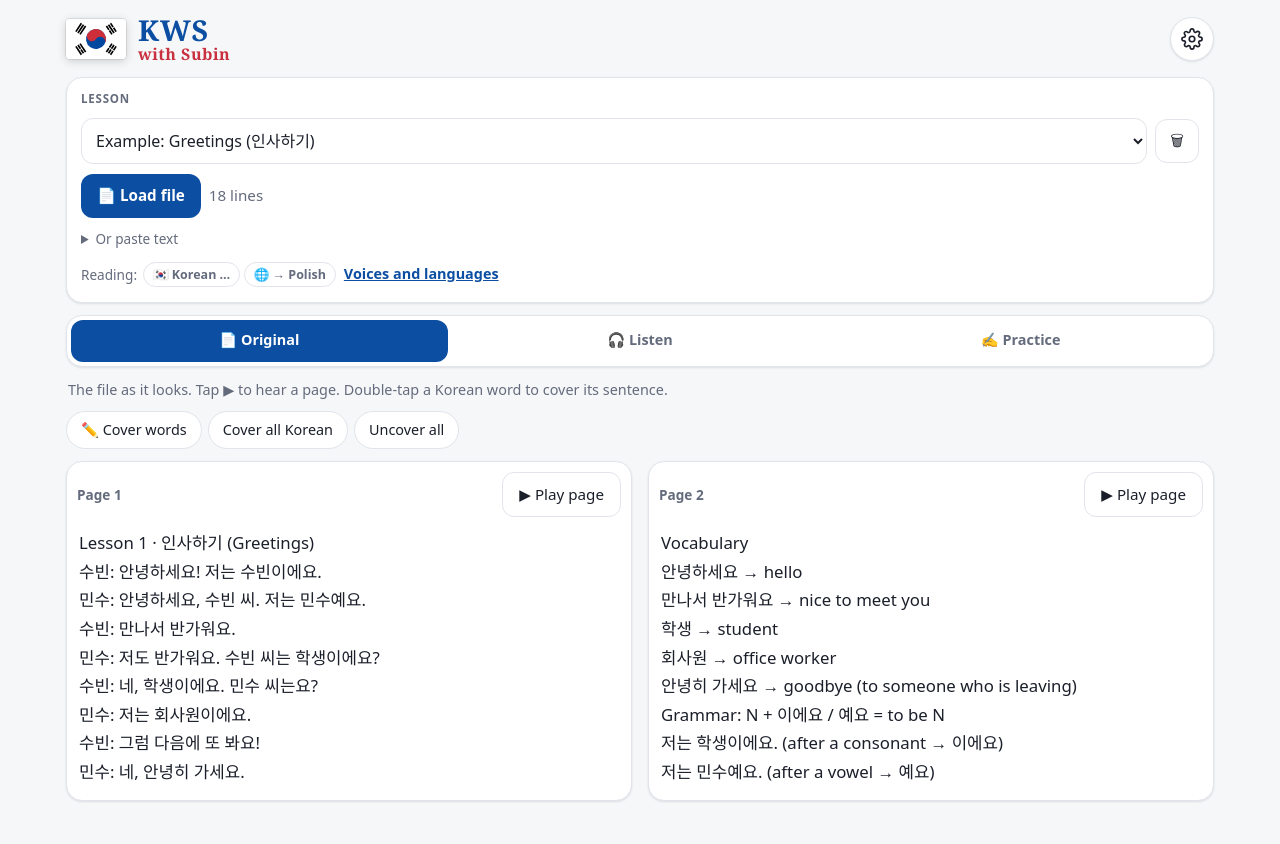
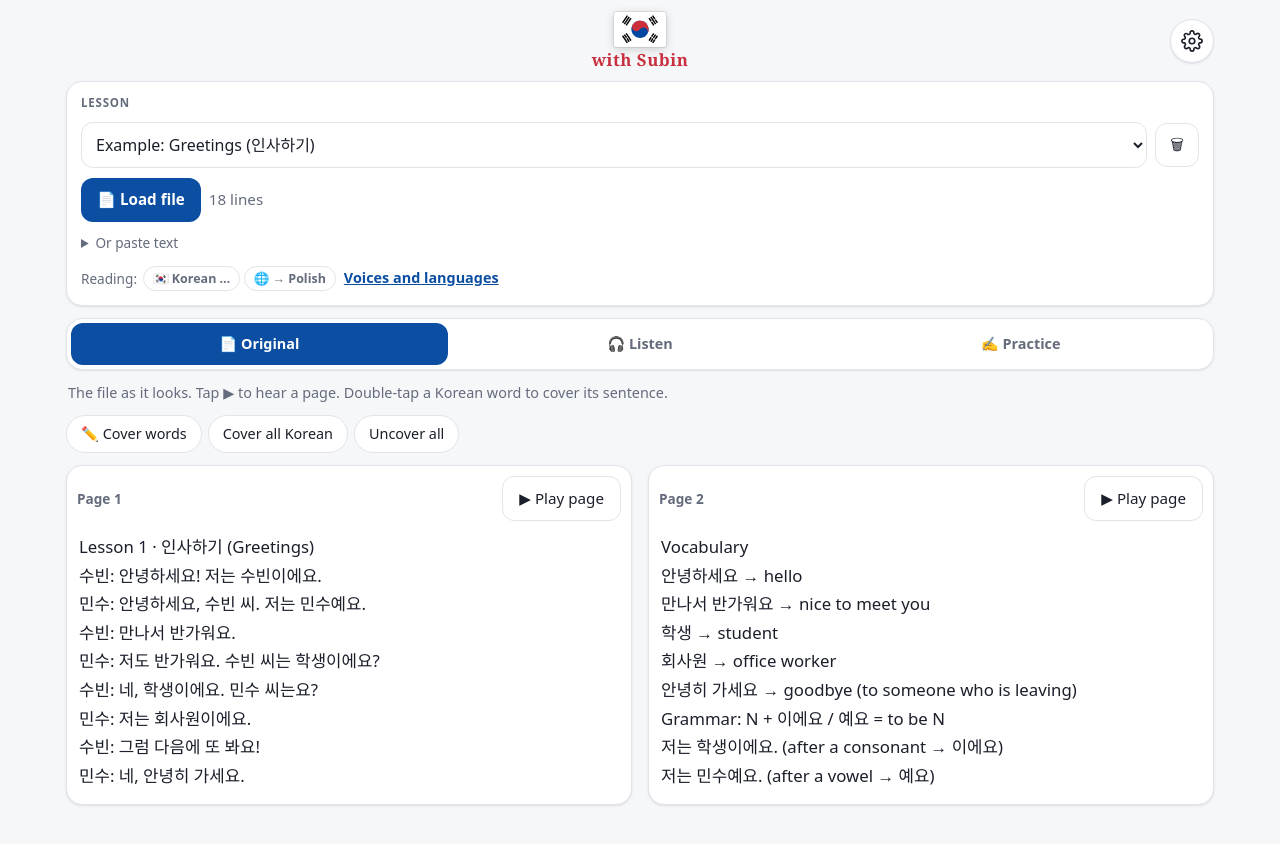
Before and after one commit to Chiniak/Kws, a plain HTML site: page KWS.html in a window 1280 px wide. Drawn offline with nearby package versions, Linux system fonts and the light colour scheme; a web font is replaced by a local one.

Commit message:
Add files via upload

```diff
--- a/KWS.html
+++ b/KWS.html
@@ -288,14 +288,12 @@ body.pmin .wrap { padding-bottom: 120px; }
 body { margin: 0; }
 .wrap { padding-block: 10px 210px; }
 
-/* header: flag, name and settings in one compact row */
-.hdr { justify-content: space-between; align-items: center; padding: 4px 0 14px; }
-.hdr .brand { display: flex; align-items: center; gap: 12px; line-height: 1.1; margin: 0; }
-.hdr .flag { width: 52px; margin: 0; border-radius: 4px; }
-.brand-t { display: flex; flex-direction: column; text-align: left; }
-.brand-name { font-family: var(--display); font-weight: 700; font-size: 1.55rem; color: var(--blue); letter-spacing: .03em; }
-.withsubin { margin: 0; font-size: 1rem; letter-spacing: .03em; }
-.hdr .gear-icon { position: static; width: 44px; height: 44px; min-height: 44px; border: 1px solid var(--line); box-shadow: var(--shadow); color: var(--fg); }
+/* header: a small flag with "with Subin" under it, settings on the right */
+.hdr { justify-content: center; align-items: center; padding: 2px 56px 12px; }
+.hdr .brand { display: flex; flex-direction: column; align-items: center; gap: 4px; line-height: 1.1; margin: 0; }
+.hdr .flag { width: 46px; margin: 0; border-radius: 3px; }
+.withsubin { margin: 0; font-size: .95rem; letter-spacing: .03em; }
+.hdr .gear-icon { position: absolute; top: 50%; right: 0; transform: translateY(-50%); margin-top: -5px; width: 44px; height: 44px; min-height: 44px; border: 1px solid var(--line); box-shadow: var(--shadow); color: var(--fg); }
 .hdr .gear-icon svg { display: block; }
 .hdr + .sub { display: none; }
 
@@ -328,6 +326,11 @@ textarea, .tredit textarea { border-radius: var(--r); border-width: 1px; }
 .origbar.chips { flex-wrap: nowrap; gap: 6px; }
 .opage .otext { border: 0; box-shadow: none; padding: 4px 2px; }
 
+/* covered words in the Original: blurred like "Hide Korean" in Listen, not a solid block */
+.cov.on { box-shadow: none; }
+.cov.t.on { color: inherit; filter: blur(6px); background: color-mix(in srgb, var(--cover) 18%, transparent); border-radius: 6px; }
+.cov.pdf.on { color: transparent; background: color-mix(in srgb, var(--cover) 14%, transparent); -webkit-backdrop-filter: blur(5px); backdrop-filter: blur(5px); border-radius: 5px; }
+
 /* one "selected" look everywhere: soft blue with blue text */
 .chip[aria-pressed="true"], .covbtn[aria-pressed="true"], .seg button[aria-pressed="true"] { background: var(--soft); color: var(--blue); border-color: var(--blue); }
 
@@ -362,15 +365,15 @@ textarea, .tredit textarea { border-radius: var(--r); border-width: 1px; }
 
 @media (min-width: 760px) {
   .ln { grid-template-columns: 52px 1fr auto; }
-  .hdr .flag { width: 60px; }
-  .brand-name { font-size: 1.8rem; }
+  .hdr .flag { width: 52px; }
+  .withsubin { font-size: 1.05rem; }
 }
 </style>
 
 <div class="wrap">
   <div class="hdr">
     <div class="hdr-brand">
-      <h1 class="brand"><svg class="flag" viewBox="0 0 72 48" role="img" aria-label="Korea"><rect width="72" height="48" fill="#fff"/><g transform="translate(36 24)"><g transform="rotate(33.69)"><circle r="12" fill="#0047A0"/><path d="M-12 0A12 12 0 0 1 12 0A6 6 0 0 0 0 0A6 6 0 0 1 -12 0Z" fill="#CD2E3A"/></g><g fill="#000"><g transform="rotate(-56.31)"><rect x="-6" y="-20" width="12" height="2"/><rect x="-6" y="-23" width="12" height="2"/><rect x="-6" y="-26" width="12" height="2"/></g><g transform="rotate(56.31)"><rect x="-6" y="-20" width="5.5" height="2"/><rect x="0.5" y="-20" width="5.5" height="2"/><rect x="-6" y="-23" width="12" height="2"/><rect x="-6" y="-26" width="5.5" height="2"/><rect x="0.5" y="-26" width="5.5" height="2"/></g><g transform="rotate(123.69)"><rect x="-6" y="-20" width="5.5" height="2"/><rect x="0.5" y="-20" width="5.5" height="2"/><rect x="-6" y="-23" width="5.5" height="2"/><rect x="0.5" y="-23" width="5.5" height="2"/><rect x="-6" y="-26" width="5.5" height="2"/><rect x="0.5" y="-26" width="5.5" height="2"/></g><g transform="rotate(-123.69)"><rect x="-6" y="-20" width="12" height="2"/><rect x="-6" y="-23" width="5.5" height="2"/><rect x="0.5" y="-23" width="5.5" height="2"/><rect x="-6" y="-26" width="12" height="2"/></g></g></g></svg><span class="brand-t"><span class="brand-name">KWS</span><span class="withsubin">with Subin</span></span></h1>
+      <h1 class="brand"><svg class="flag" viewBox="0 0 72 48" role="img" aria-label="Korea"><rect width="72" height="48" fill="#fff"/><g transform="translate(36 24)"><g transform="rotate(33.69)"><circle r="12" fill="#0047A0"/><path d="M-12 0A12 12 0 0 1 12 0A6 6 0 0 0 0 0A6 6 0 0 1 -12 0Z" fill="#CD2E3A"/></g><g fill="#000"><g transform="rotate(-56.31)"><rect x="-6" y="-20" width="12" height="2"/><rect x="-6" y="-23" width="12" height="2"/><rect x="-6" y="-26" width="12" height="2"/></g><g transform="rotate(56.31)"><rect x="-6" y="-20" width="5.5" height="2"/><rect x="0.5" y="-20" width="5.5" height="2"/><rect x="-6" y="-23" width="12" height="2"/><rect x="-6" y="-26" width="5.5" height="2"/><rect x="0.5" y="-26" width="5.5" height="2"/></g><g transform="rotate(123.69)"><rect x="-6" y="-20" width="5.5" height="2"/><rect x="0.5" y="-20" width="5.5" height="2"/><rect x="-6" y="-23" width="5.5" height="2"/><rect x="0.5" y="-23" width="5.5" height="2"/><rect x="-6" y="-26" width="5.5" height="2"/><rect x="0.5" y="-26" width="5.5" height="2"/></g><g transform="rotate(-123.69)"><rect x="-6" y="-20" width="12" height="2"/><rect x="-6" y="-23" width="5.5" height="2"/><rect x="0.5" y="-23" width="5.5" height="2"/><rect x="-6" y="-26" width="12" height="2"/></g></g></g></svg><span class="vh">KWS</span><span class="withsubin">with Subin</span></h1>
     </div>
     <button class="gear gear-icon" id="openSet"><svg viewBox="0 0 24 24" width="22" height="22" fill="none" stroke="currentColor" stroke-width="1.8" stroke-linecap="round" stroke-linejoin="round" aria-hidden="true"><circle cx="12" cy="12" r="3"/><path d="M19.4 15a1.65 1.65 0 0 0 .33 1.82l.06.06a2 2 0 1 1-2.83 2.83l-.06-.06a1.65 1.65 0 0 0-1.82-.33 1.65 1.65 0 0 0-1 1.51V21a2 2 0 1 1-4 0v-.09a1.65 1.65 0 0 0-1-1.51 1.65 1.65 0 0 0-1.82.33l-.06.06a2 2 0 1 1-2.83-2.83l.06-.06a1.65 1.65 0 0 0 .33-1.82 1.65 1.65 0 0 0-1.51-1H3a2 2 0 1 1 0-4h.09a1.65 1.65 0 0 0 1.51-1 1.65 1.65 0 0 0-.33-1.82l-.06-.06a2 2 0 1 1 2.83-2.83l.06.06a1.65 1.65 0 0 0 1.82.33H9a1.65 1.65 0 0 0 1-1.51V3a2 2 0 1 1 4 0v.09a1.65 1.65 0 0 0 1 1.51 1.65 1.65 0 0 0 1.82-.33l.06-.06a2 2 0 1 1 2.83 2.83l-.06.06a1.65 1.65 0 0 0-.33 1.82V9a1.65 1.65 0 0 0 1.51 1H21a2 2 0 1 1 0 4h-.09a1.65 1.65 0 0 0-1.51 1z"/></svg></button>
   </div>
```
